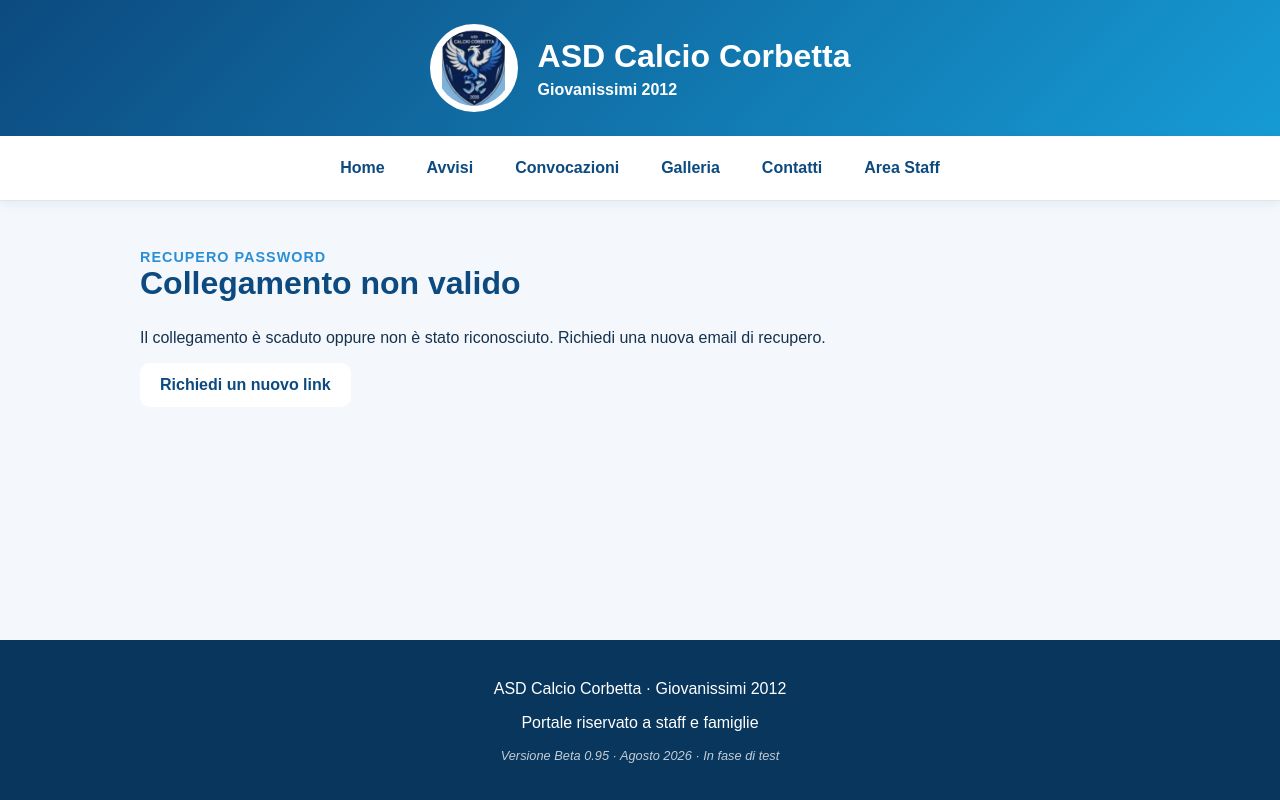
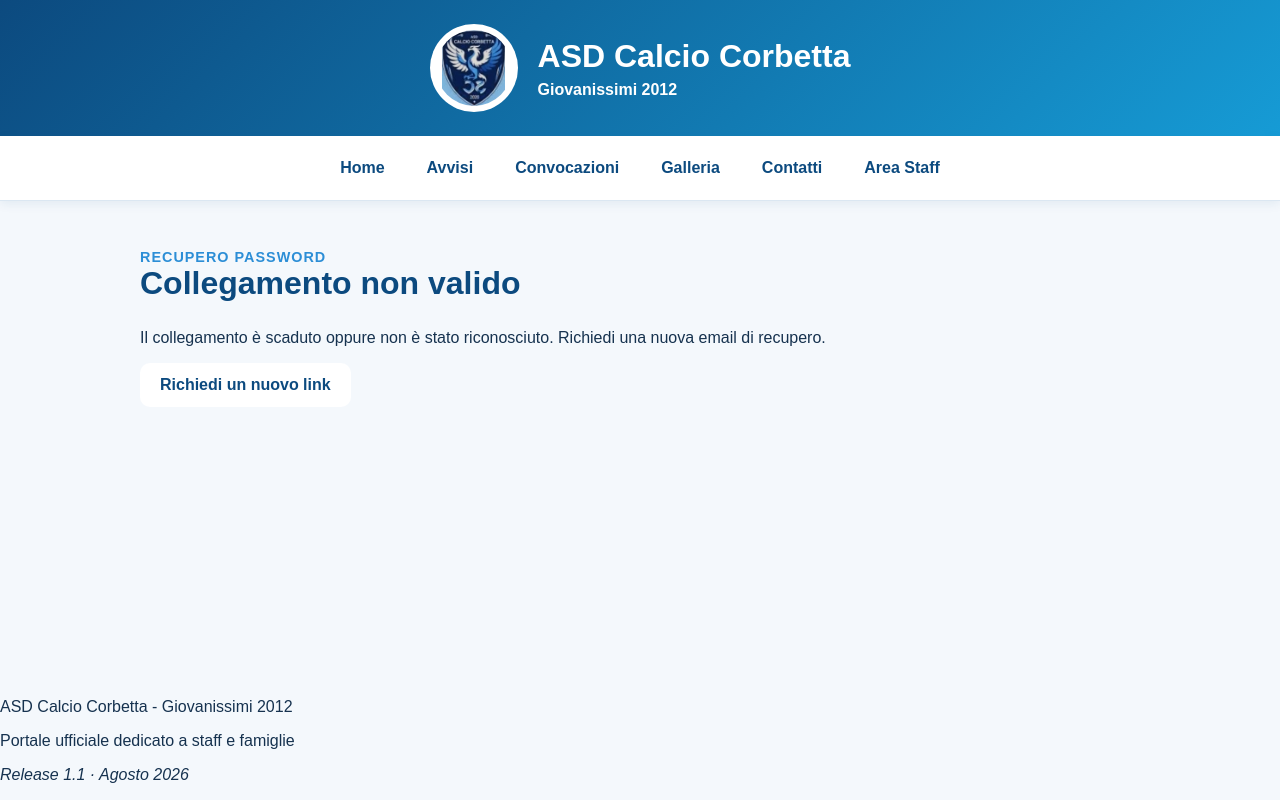
Before and after one commit to pierluigi79/asd-corbetta-giovanissimi-2012, a React (Vite) app: page /aggiorna-password in a window 1280 px wide. Built offline with nearby package versions, Linux system fonts and the light colour scheme; no server answers.

Commit message:
Release 1.1 - Recupero password e allegati PDF completati

```diff
--- a/src/components/Footer.jsx
+++ b/src/components/Footer.jsx
@@ -1,13 +1,12 @@
 function Footer() {
   return (
-    <footer className="site-footer">
-      <p>ASD Calcio Corbetta · Giovanissimi 2012</p>
-      <p>Portale riservato a staff e famiglie</p>
-
-      <p className="footer-beta">
-        Versione Beta 0.95 · Agosto 2026 · In fase di test
-      </p>
-    </footer>
+<footer className="footer">
+  <p>ASD Calcio Corbetta - Giovanissimi 2012</p>
+  <p>Portale ufficiale dedicato a staff e famiglie</p>
+  <p>
+    <em>Release 1.1 · Agosto 2026</em>
+  </p>
+</footer>
   );
 }
 
```
